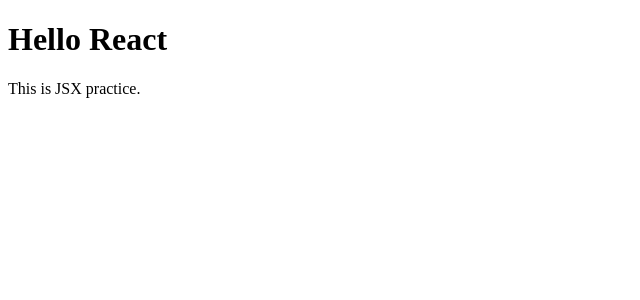
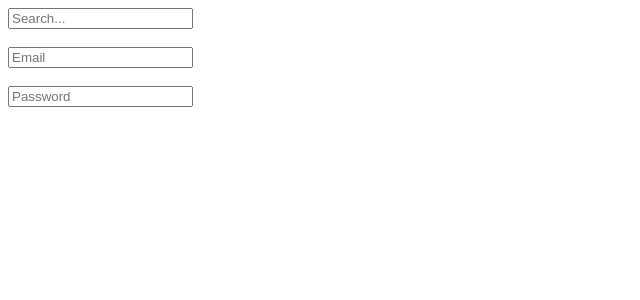
Before and after one commit to mayur-thakor-dev/react-learning, a React (Vite) app: page / in a window 1280 px wide. Shown: the top 300 px of the page, without its empty margins (0-640 px from the left). Built offline with nearby package versions, Linux system fonts and the light colour scheme.

Commit message:
feat: add React props and event handling examples

```diff
--- a/src/App.jsx
+++ b/src/App.jsx
@@ -1,7 +1,38 @@
-import JSXBasics from "./concepts/JSXBasics";
+// import JSXBasics from "./concepts/JSXBasics";
+// import UserCard from "./concepts/Props";
+// import Event from "./concepts/Event";
+// import TechnologySel from "./concepts/EventObject";
+import InputEvent from "./concepts/InputEvent";
 
 function App() {
-  return <JSXBasics />;
+  return (
+    <>
+      {/* JSX basic */}
+      {/* <JSXBasics />; */}
+
+      {/* // Props */}
+      {/* <UserCard name="Rahul"
+        age="20"
+        course="B.Tech" />
+      <UserCard name="Antrral"
+        age="20"
+        course="IT" /> */}
+
+      {/* // events  */}
+      {/* <Event title="React" mentor="Thapa Technical"/> */}
+      {/* <Event course="NodeJs" /> */}
+
+      {/* Event Object */}
+      {/* <TechnologySel /> */}
+
+      {/* input handle event  */}
+      <InputEvent />
+
+
+
+    </>
+
+  );
 }
 
 export default App;
--- /dev/null
+++ b/src/concepts/Event.jsx
@@ -0,0 +1,20 @@
+
+function Event({ title, mentor }) {
+
+    function EnrollCourse() {
+        alert(`Enrolled in ${title} course, mentored by ${mentor}`)
+    }
+    return (
+        <>
+
+            <h1>Event concepts in React</h1>
+            <h2>Title: {title}</h2>
+            <h2>mentor: {mentor}</h2>
+            <button onClick={EnrollCourse}>
+                Enroll Now
+            </button>
+        </>
+    )
+}
+
+export default Event;
--- /dev/null
+++ b/src/concepts/EventObject.jsx
@@ -0,0 +1,21 @@
+
+export default function TechnologySel() {
+
+    function courseSelector(e) {
+        console.log(e);
+        console.log(e.target);
+        console.log(e.target.innerText);
+        console.log(e.target.tagName);
+
+        alert(`Congrtulations,You are selected ${e.target.innerText}`);
+        e.target.style.backgroundColor = "green";
+    }
+    return (
+        <>
+            <button onClick={courseSelector}>React</button>
+            <button onClick={courseSelector}>Node</button>
+            <button onClick={courseSelector}>Javascript</button>
+            <button onClick={courseSelector}>MongoDb</button>
+        </>
+    )
+}
--- /dev/null
+++ b/src/concepts/InputEvent.jsx
@@ -0,0 +1,36 @@
+
+
+function handleInputChange(e) {
+    console.log(`${e.target.name}:`, e.target.value);
+}
+
+export default function InputEvent() {
+    return (
+        <>
+       <input
+    type="text"
+    name="Search"
+    placeholder="Search..."
+    onChange={handleInputChange}
+/>
+
+<br />
+<br />
+<input
+    type="email"
+    name="Email"
+    placeholder="Email"
+    onChange={handleInputChange}
+/>
+
+<br />
+<br />
+<input
+    type="password"
+    name="Password"
+    placeholder="Password"
+    onChange={handleInputChange}
+/>
+        </>
+    );
+}
--- /dev/null
+++ b/src/concepts/Props.jsx
@@ -0,0 +1,13 @@
+
+function UserCard({name, age, course}){
+
+    return(
+        <>
+            <h2>name: {name}</h2>
+            <h2>age: {age}</h2>
+            <h2>course: {course}</h2>
+        </>
+    )
+}
+
+export default UserCard;
```
